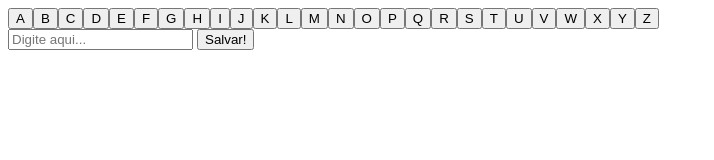
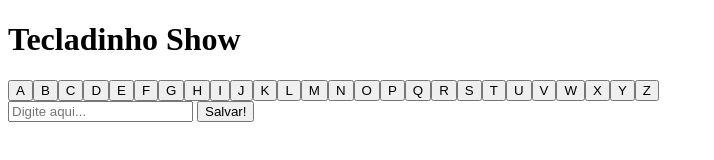
Before and after one commit to VitoriaPereiraKlapowsko/atividade-eventos-teclado-virtual, a plain HTML site: page index.html in a window 1280 px wide. Shown: the whole page, without its empty margins (0-714 px from the left). Drawn offline with Linux system fonts and the light colour scheme.

Commit message:
Só colocando um título

```diff
--- a/index.html
+++ b/index.html
@@ -8,6 +8,7 @@
 </head>
 
 <body>
+    <h1>Tecladinho Show</h1>
     <div id="teclado"></div>
     <input id="caixinha" type="text" placeholder="Digite aqui...">
     <button onclick="palavraSalva()">Salvar!</button>
```
